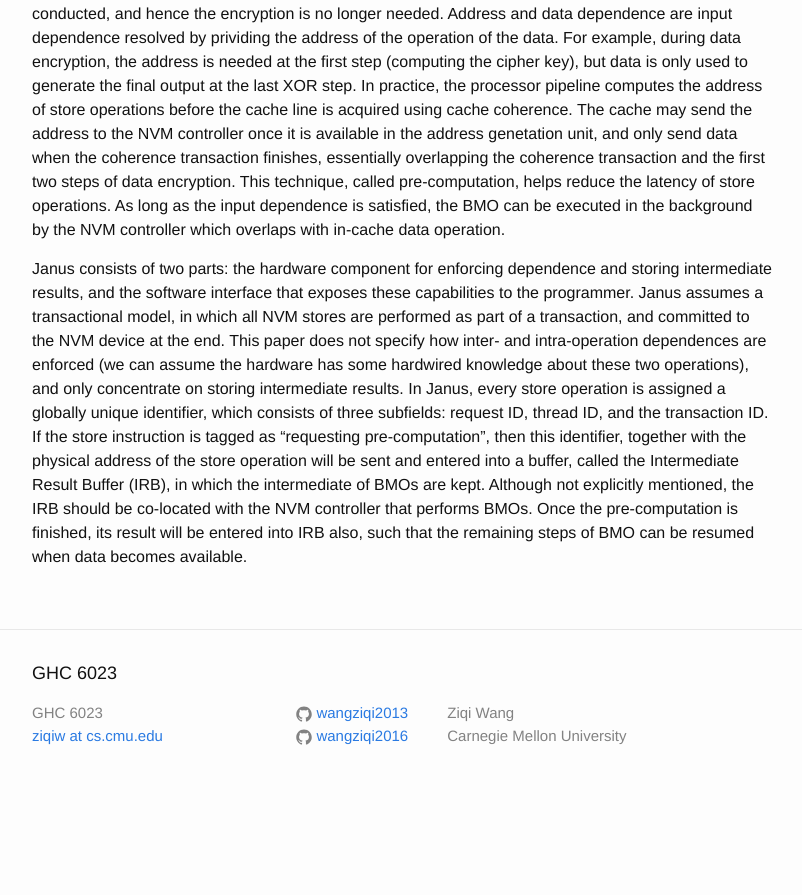
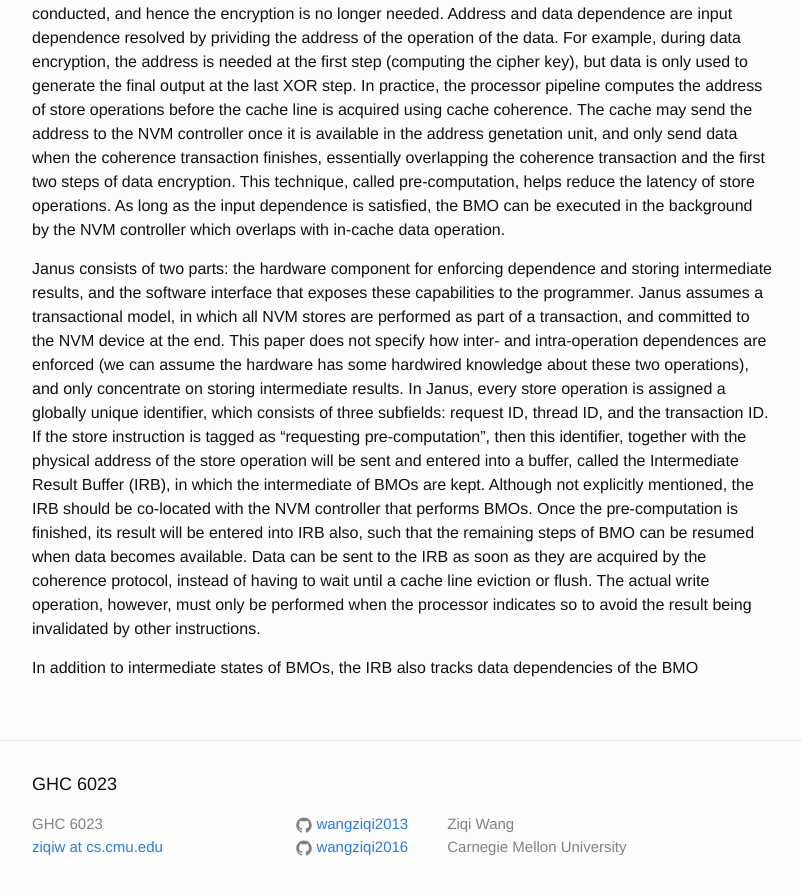
Before and after one commit to wangziqi2013/wangziqi2013.github.io, a Jekyll site: the page built from _posts/2019-07-29-janus.markdown, in a window 1280 px wide and 900 px high, scrolled down 1015 px. Shown: the top 895 px of the window, without its empty margins (238-1040 px from the left). Built offline with Jekyll 4.4.1, drawn with Linux system fonts in a browser that asks for light colours; before the commit the page ends 1822 px from its top, so only the background shows below that.

Commit message:
Adding invalidations

```diff
--- a/_posts/2019-07-29-janus.markdown
+++ b/_posts/2019-07-29-janus.markdown
@@ -53,4 +53,8 @@ is tagged as "requesting pre-computation", then this identifier, together with t
 will be sent and entered into a buffer, called the Intermediate Result Buffer (IRB), in which the intermediate of BMOs
 are kept. Although not explicitly mentioned, the IRB should be co-located with the NVM controller that performs BMOs.
 Once the pre-computation is finished, its result will be entered into IRB also, such that the remaining steps of BMO can
-be resumed when data becomes available.
+be resumed when data becomes available. Data can be sent to the IRB as soon as they are acquired by the coherence protocol,
+instead of having to wait until a cache line eviction or flush. The actual write operation, however, must only be performed
+when the processor indicates so to avoid the result being invalidated by other instructions.
+
+In addition to intermediate states of BMOs, the IRB also tracks data dependencies of the BMO
```
